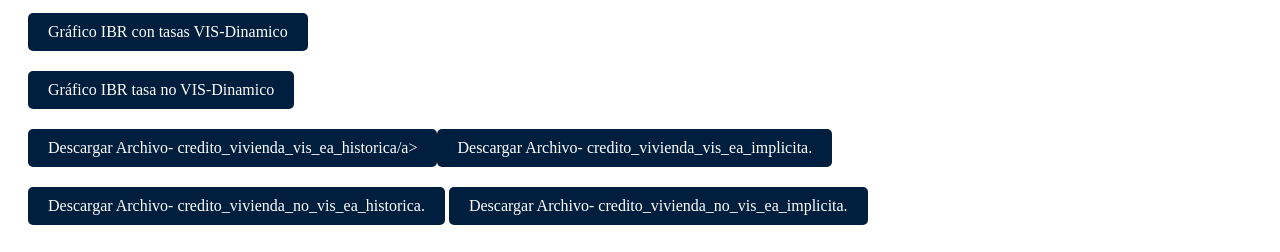
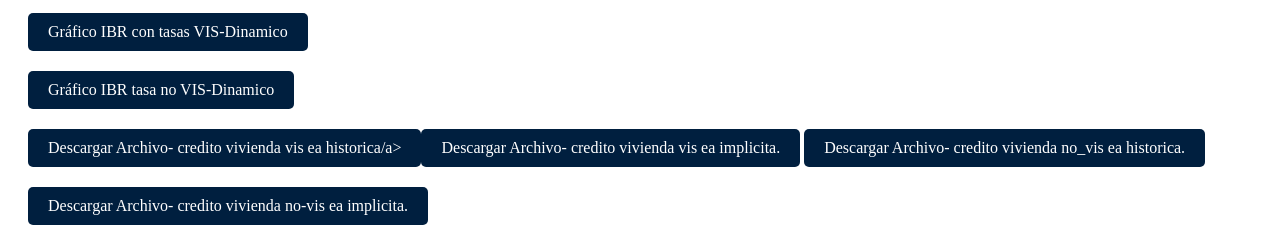
Before and after one commit to avelezX/wpages, a plain HTML site: page tasas.html in a window 1280 px wide. Shown: the part 330-582 px from the top of the page. Drawn offline with Linux system fonts and the light colour scheme.

Commit message:
Second upadet tasas

```diff
--- a/tasas.html
+++ b/tasas.html
@@ -92,35 +92,25 @@
 
 
         <!-- Link a archivo CVS 1 -->
-        <a href="credito_vivienda_vis_ea_historica.csv" download>Descargar Archivo- credito_vivienda_vis_ea_historica/a>
+        <a href="credito_vivienda_vis_ea_historica.csv" download>Descargar Archivo- credito vivienda vis ea historica/a>
         <br>
 
         <!-- Link a archivo CVS 2 -->
-        <a href="credito_vivienda_vis_ea_implicita.csv" download>Descargar Archivo- credito_vivienda_vis_ea_implicita.</a>
+        <a href="credito_vivienda_vis_ea_implicita.csv" download>Descargar Archivo- credito vivienda vis ea implicita.</a>
 
         <!-- Link a archivo CVS 2 -->
-        <a href="credito_vivienda_no_vis_ea_historica.csv" download>Descargar Archivo- credito_vivienda_no_vis_ea_historica.</a>
+        <a href="credito_vivienda_no_vis_ea_historica.csv" download>Descargar Archivo- credito vivienda no_vis ea historica.</a>
 
         <!-- Link a archivo CVS 2 -->
-        <a href="credito_vivienda_no_vis_ea_implicita.csv" download>Descargar Archivo- credito_vivienda_no_vis_ea_implicita.</a>
+        <a href="credito_vivienda_no_vis_ea_implicita.csv" download>Descargar Archivo- credito vivienda no-vis ea implicita.</a>
 
 
     </div>
 
-    <!-- Contenedor para las imágenes centradas -->
+    <!-- Contenedor para las imágenes centradas
     <div class="image-container">
-        <!-- Agrega imagen -->
-        <img src="total_cpi_yoy_image.jpg" alt="Inflacion Anual" style="max-width: 700px; height: auto ; ">
-        <br>
 
-        <!-- Agrega otra imagen -->
-        <img src="total_cpi_mom_image.jpg" alt="Inflacion MaM" style="max-width: 700px; height: auto; ">
-
-         <!-- Agrega otra imagen -->
-         <img src="uvr_image.jpg" alt="Valor UVR" style="max-width: 700px; height: auto; ">
-
-
-    </div>
+    </div> -->
 
     <!-- Contenedor para el logo en la esquina inferior derecha -->
     <div class="logo-container">
```
